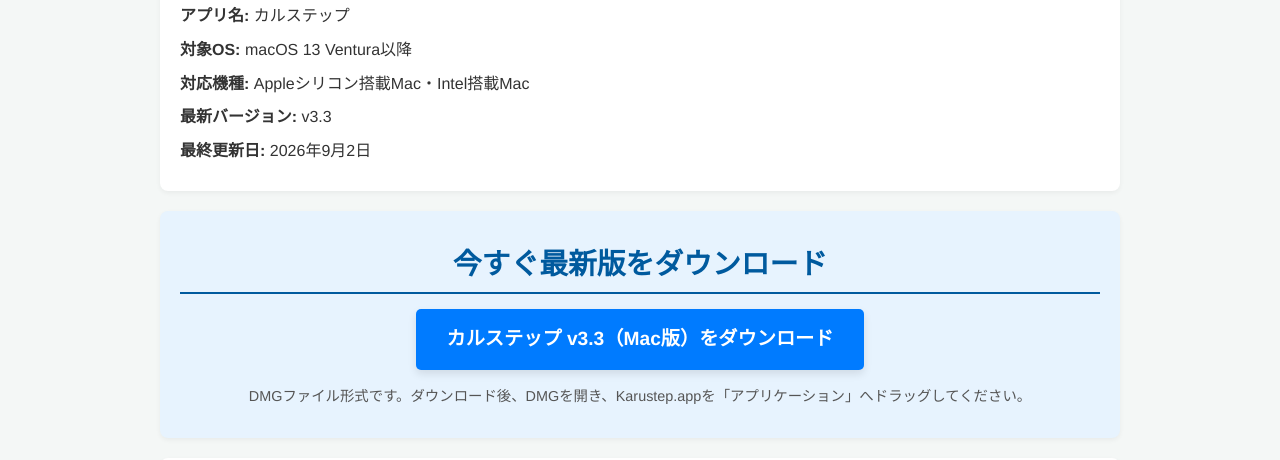
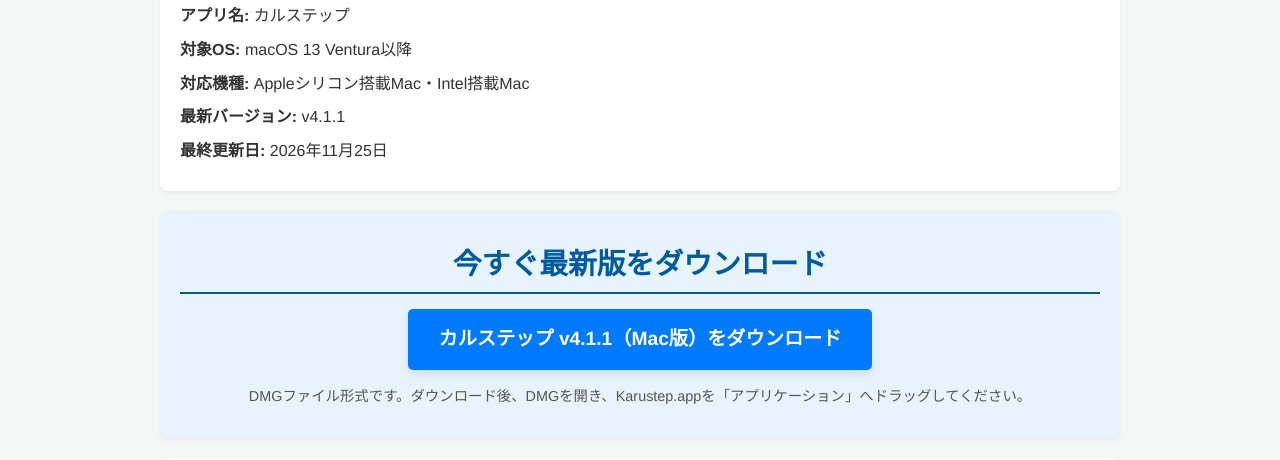
Before and after one commit to mjs-com/karustep-download-site, a Jekyll site: the page mac/index.html, which Jekyll copies as it is, in a window 1280 px wide. Shown: the part 326-786 px from the top of the page. Built offline with Jekyll 4.4.1, drawn with Linux system fonts in a browser that asks for light colours.

Commit message:
Update index.html

```diff
--- a/mac/index.html
+++ b/mac/index.html
@@ -3,7 +3,7 @@
 <head>
     <meta charset="UTF-8">
     <meta name="viewport" content="width=device-width, initial-scale=1.0">
-    <meta name="description" content="Mac向けAI文字起こし・字幕編集ソフト「カルステップ」の公式ダウンロードページ。最新版v3.3をダウンロードできます。">
+    <meta name="description" content="Mac向けAI文字起こし・字幕編集ソフト「カルステップ」の公式ダウンロードページ。最新版v4.1.1をダウンロードできます。">
     <title>カルステップ Mac版 - ダウンロードページ</title>
     <link rel="stylesheet" href="../style.css">
     <link rel="icon" href="../images/icon.png" type="image/png">
@@ -25,13 +25,13 @@
             <p><strong>アプリ名:</strong> カルステップ</p>
             <p><strong>対象OS:</strong> macOS 13 Ventura以降</p>
             <p><strong>対応機種:</strong> Appleシリコン搭載Mac・Intel搭載Mac</p>
-            <p><strong>最新バージョン:</strong> v3.3</p>
-            <p><strong>最終更新日:</strong> 2026年9月2日</p>
+            <p><strong>最新バージョン:</strong> v4.1.1</p>
+            <p><strong>最終更新日:</strong> 2026年11月25日</p>
         </section>
 
         <section id="download">
             <h2>今すぐ最新版をダウンロード</h2>
-            <a href="https://github.com/mjs-com/karustep-download-site/releases/download/mac-v3.3/Karustep_v3.3.dmg" id="downloadButton" class="button">カルステップ v3.3（Mac版）をダウンロード</a>
+            <a href="https://github.com/mjs-com/karustep-download-site/releases/download/mac-v4.1.1/Karustep_v4.1.1.dmg" id="downloadButton" class="button">カルステップ v4.1.1（Mac版）をダウンロード</a>
             <p class="note">DMGファイル形式です。ダウンロード後、DMGを開き、Karustep.appを「アプリケーション」へドラッグしてください。</p>
         </section>
 
```
